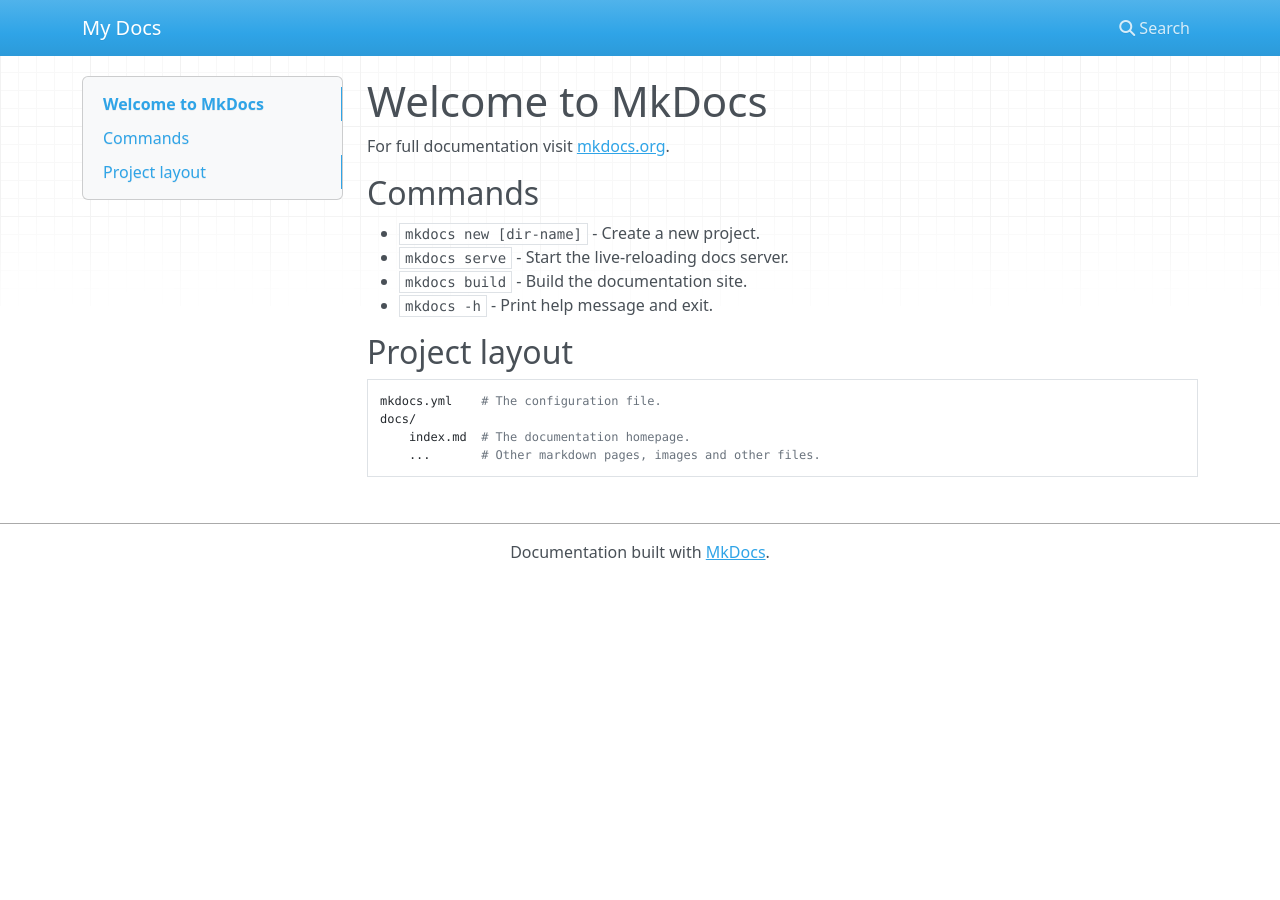
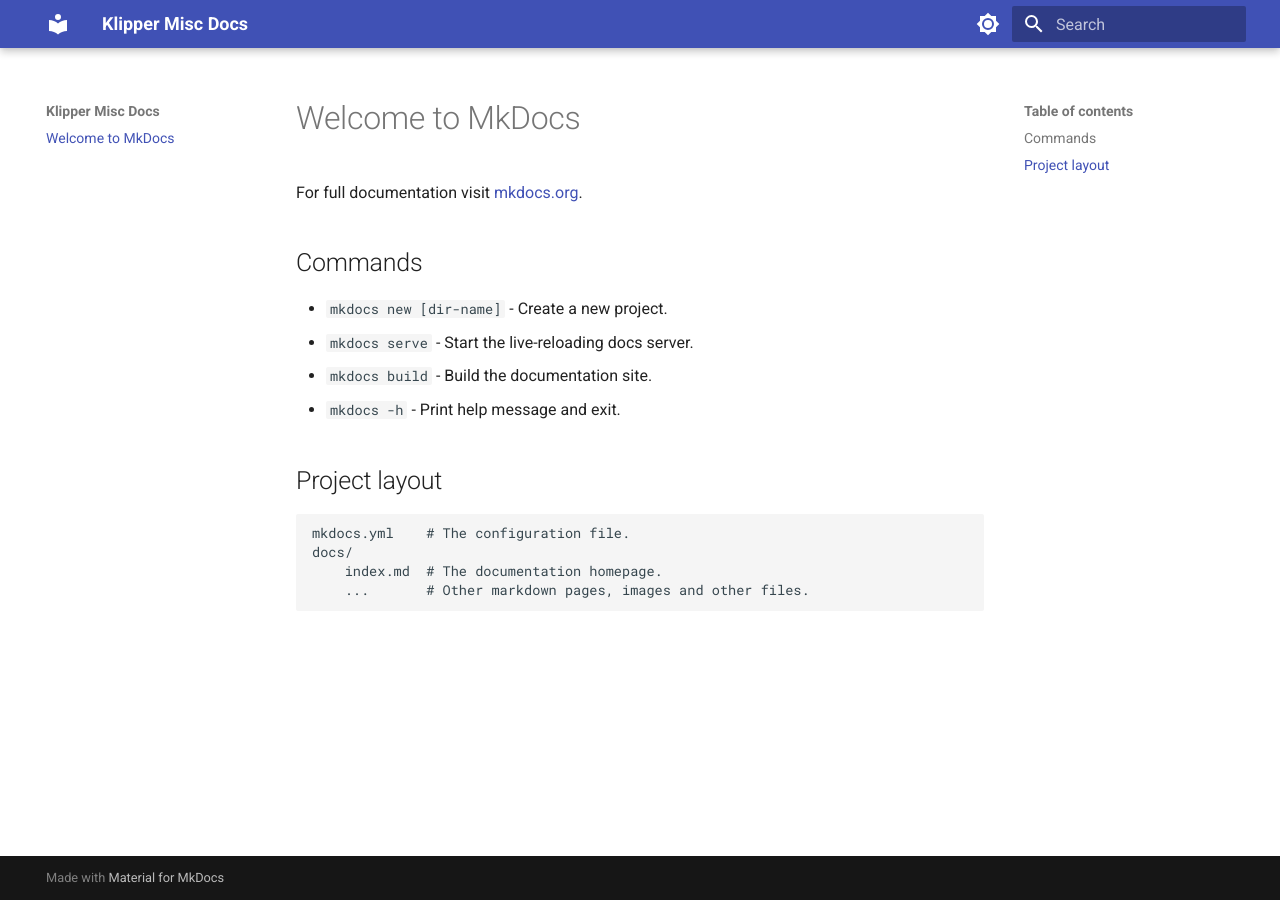
Before and after one commit to meteyou/docs, an MkDocs documentation site: the page built from docs/index.md, in a window 1280 px wide. Built offline with MkDocs 1.6.1 and Material for MkDocs 9.7.7, drawn with Linux system fonts in a browser that asks for light colours; nearby versions of some CDN libraries.

Commit message:
chore: install mkdocs material theme

```diff
--- a/mkdocs.yml
+++ b/mkdocs.yml
@@ -1 +1,19 @@
-site_name: My Docs
+site_name: Klipper Misc Docs
+theme:
+  name: material
+  language: en
+  plugins:
+    - search
+  palette:
+    - scheme: default
+      primary: indigo
+      accent: indigo
+      toggle:
+        icon: material/brightness-7
+        name: Switch to dark mode
+    - scheme: slate
+      primary: indigo
+      accent: indigo
+      toggle:
+        icon: material/brightness-4
+        name: Switch to light mode
```
